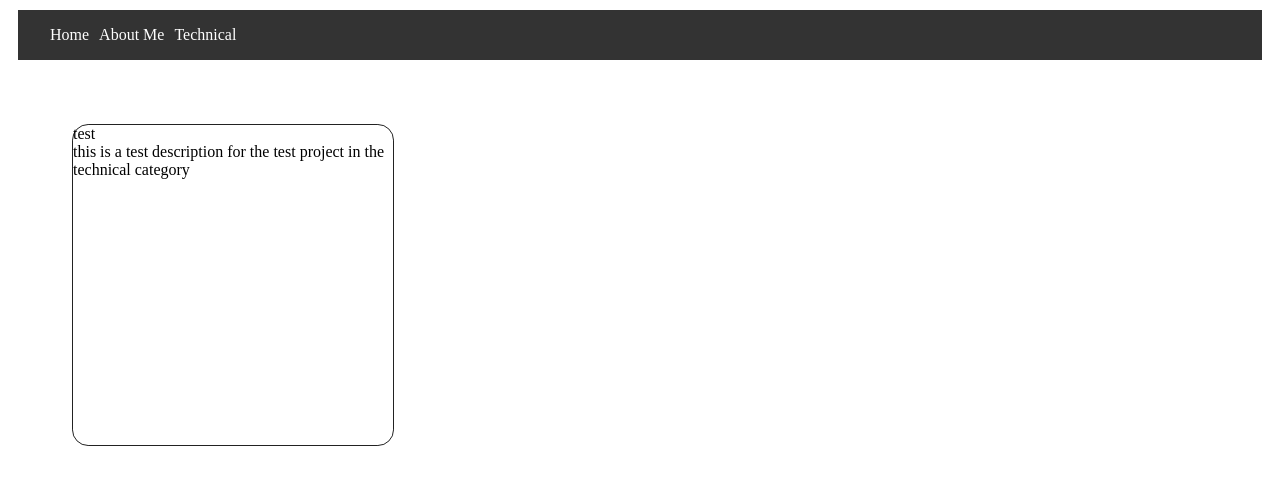
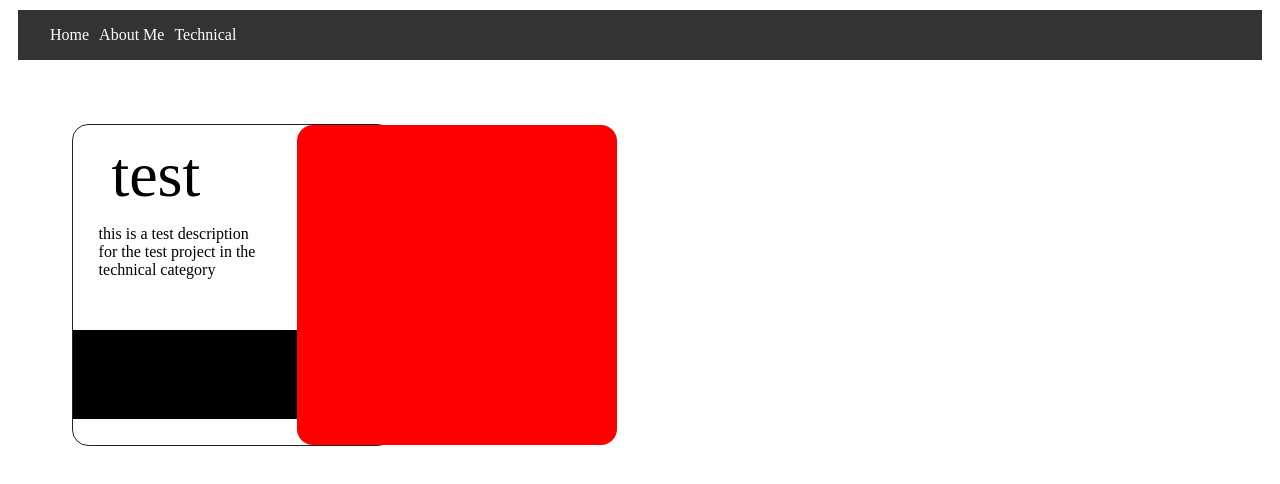
Before and after one commit to Unbounder1/website_portfolio, an Astro site: page /technical in a window 1280 px wide. Built offline with nearby package versions, Linux system fonts and the light colour scheme; Astro itself is replaced by a stand-in of ours.

Commit message:
added technical page
broken again!

```diff
--- a/package.json
+++ b/package.json
@@ -10,7 +10,7 @@
     "astro": "astro"
   },
   "dependencies": {
-    "@astrojs/react": "^3.0.3",
+    "@astrojs/react": "^3.0.4",
     "@types/react": "^18.2.29",
     "@types/react-dom": "^18.2.14",
     "astro": "^2.10.15"
--- a/src/components/navbar.jsx
+++ b/src/components/navbar.jsx
@@ -5,9 +5,9 @@ function Navbar () {
     return (
         <nav>
             <ul>
-                <li><a class="navItems" href="/">Home</a></li>
-                <li><a class="navItems" href="/about">About Me</a></li>
-                <li><a class="navItems" href="/technical">Technical</a></li>
+                <li><a className="navItems" href="/">Home</a></li>
+                <li><a className="navItems" href="/about">About Me</a></li>
+                <li><a className="navItems" href="/technical">Technical</a></li>
             </ul>
         </nav>
     );
--- a/src/components/project_box.jsx
+++ b/src/components/project_box.jsx
@@ -5,10 +5,14 @@ function ProjectContainer ({title, description, tags}) {
 
 
     return (
-        <div class="outer">
-            <div class="title">{title}</div>
-            <div class="description">{description}</div>
+        <div className="outer">
+            <div className="title">{title}</div>
+            <div className="description">{description}</div>
+            <div className="tagbox"></div>
+            <div className="picture"></div>
         </div>
+
+
     )
 
 
--- a/src/pages/technical.astro
+++ b/src/pages/technical.astro
@@ -17,6 +17,7 @@ import ProjectContainer from '../components/project_box'
     <ProjectContainer
     title="test"
     description="this is a test description for the test project in the technical category"
+    tags="RHCSA"
     />
 </body>
 </html>
--- a/src/styles/project_box_style.css
+++ b/src/styles/project_box_style.css
@@ -1,8 +1,36 @@
 .outer {
     border-radius: 5%;
+    display: flex;
+    flex-direction: column;
+    align-items: left;
     background-color: white;
     width: 25vw;
     height: 25vw;
     border: 1px solid rgb(34, 34, 34);
     margin: 5vw;
+    position: relative;
 }
+.title {
+    display:flex;
+    font-size: 5vw;
+    padding: 1vw 3vw 0vw 3vw;
+}
+.description {
+    display: flex;
+    padding: 1vw 10vw 4vw 2vw;
+}
+.tagbox {
+    box-sizing: border-box;
+    width: 19vw;
+    height: 7vw;
+    background-color: black;
+    display: flex;
+}
+.picture {
+    background-color: red;
+    border-radius: 5%;
+    width: 25vw;
+    height: 25vw;
+    position: absolute;
+    transform: translateX(70%);
+}
```
Also changed, not shown: 1 other file.
